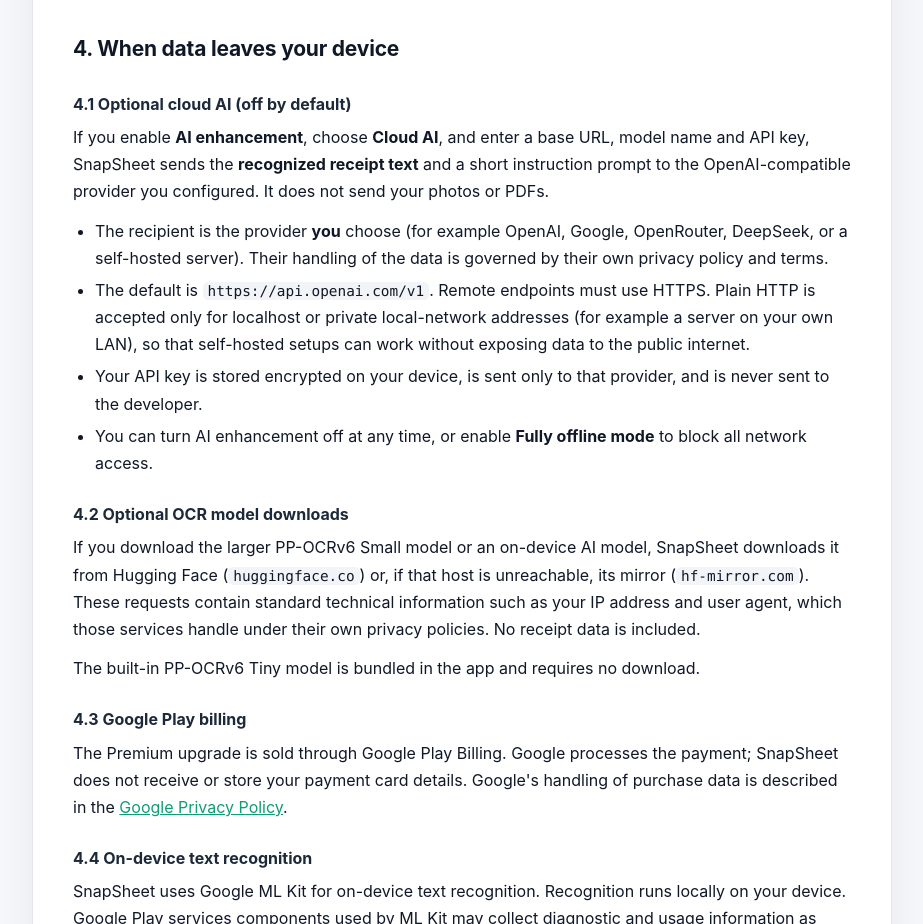
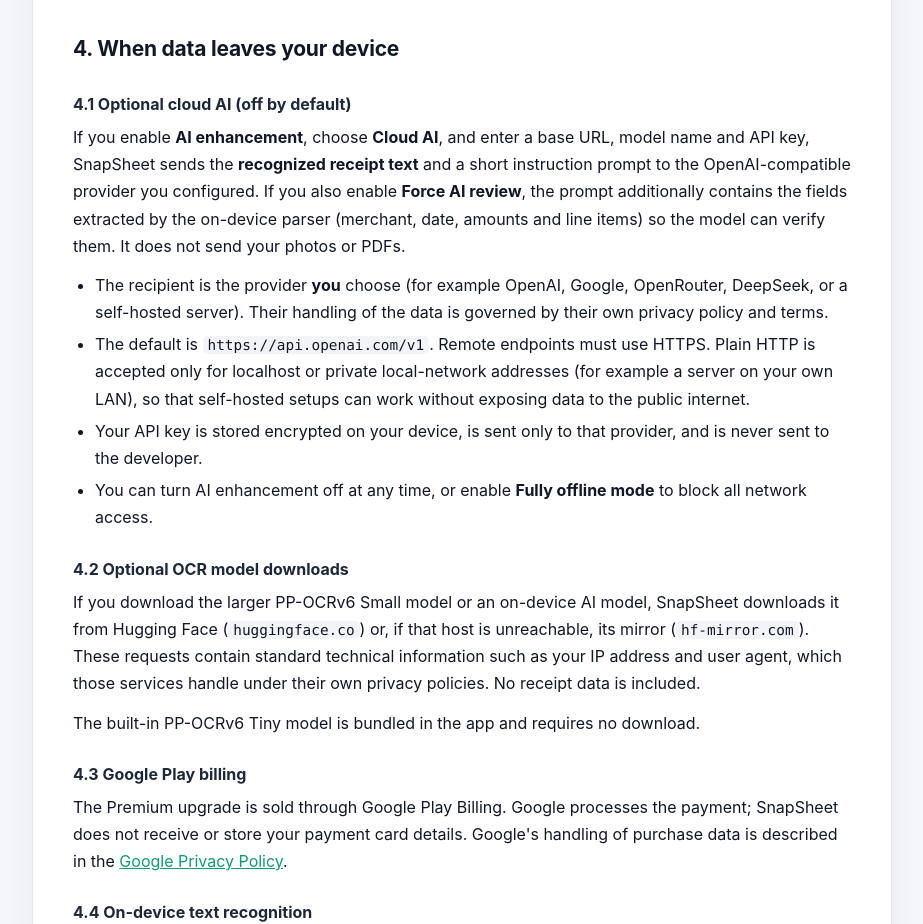
Before and after one commit to wxujie/snapsheet-legal, a plain HTML site: page privacy.html in a window 1280 px wide. Shown: the part 1980-2904 px from the top of the page, without its empty margins (178-1101 px from the left). Drawn offline with Linux system fonts and the light colour scheme.

Commit message:
Document Force AI review data scope

```diff
--- a/privacy.html
+++ b/privacy.html
@@ -182,7 +182,7 @@
       <h2 id="leaving">4. When data leaves your device</h2>
 
       <h3>4.1 Optional cloud AI (off by default)</h3>
-      <p>If you enable <strong>AI enhancement</strong>, choose <strong>Cloud AI</strong>, and enter a base URL, model name and API key, SnapSheet sends the <strong>recognized receipt text</strong> and a short instruction prompt to the OpenAI-compatible provider you configured. It does not send your photos or PDFs.</p>
+      <p>If you enable <strong>AI enhancement</strong>, choose <strong>Cloud AI</strong>, and enter a base URL, model name and API key, SnapSheet sends the <strong>recognized receipt text</strong> and a short instruction prompt to the OpenAI-compatible provider you configured. If you also enable <strong>Force AI review</strong>, the prompt additionally contains the fields extracted by the on-device parser (merchant, date, amounts and line items) so the model can verify them. It does not send your photos or PDFs.</p>
       <ul>
         <li>The recipient is the provider <strong>you</strong> choose (for example OpenAI, Google, OpenRouter, DeepSeek, or a self-hosted server). Their handling of the data is governed by their own privacy policy and terms.</li>
         <li>The default is <code>https://api.openai.com/v1</code>. Remote endpoints must use HTTPS. Plain HTTP is accepted only for localhost or private local-network addresses (for example a server on your own LAN), so that self-hosted setups can work without exposing data to the public internet.</li>
```
Also changed, not shown: terms.html (+1 -1 lines).
